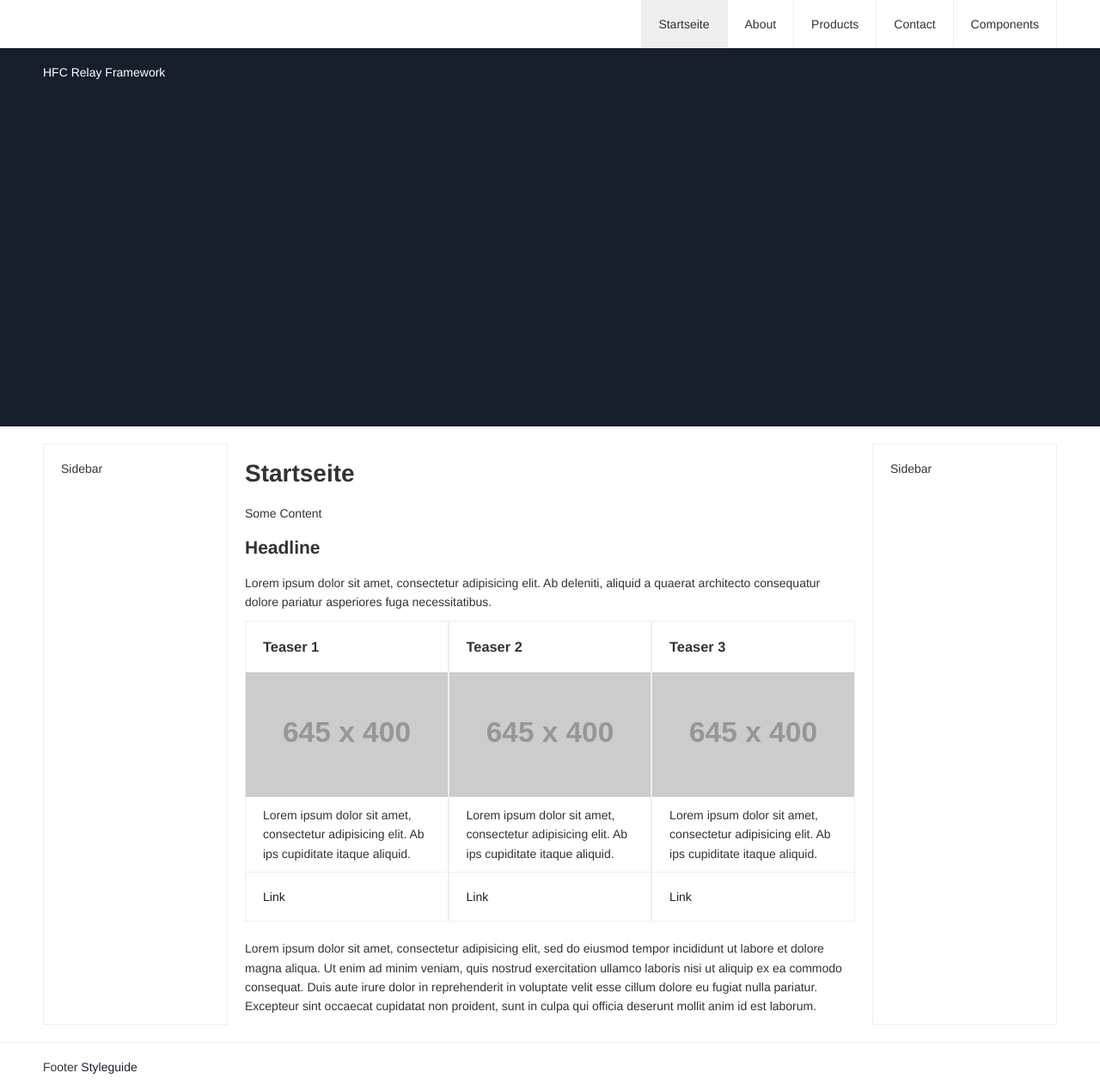
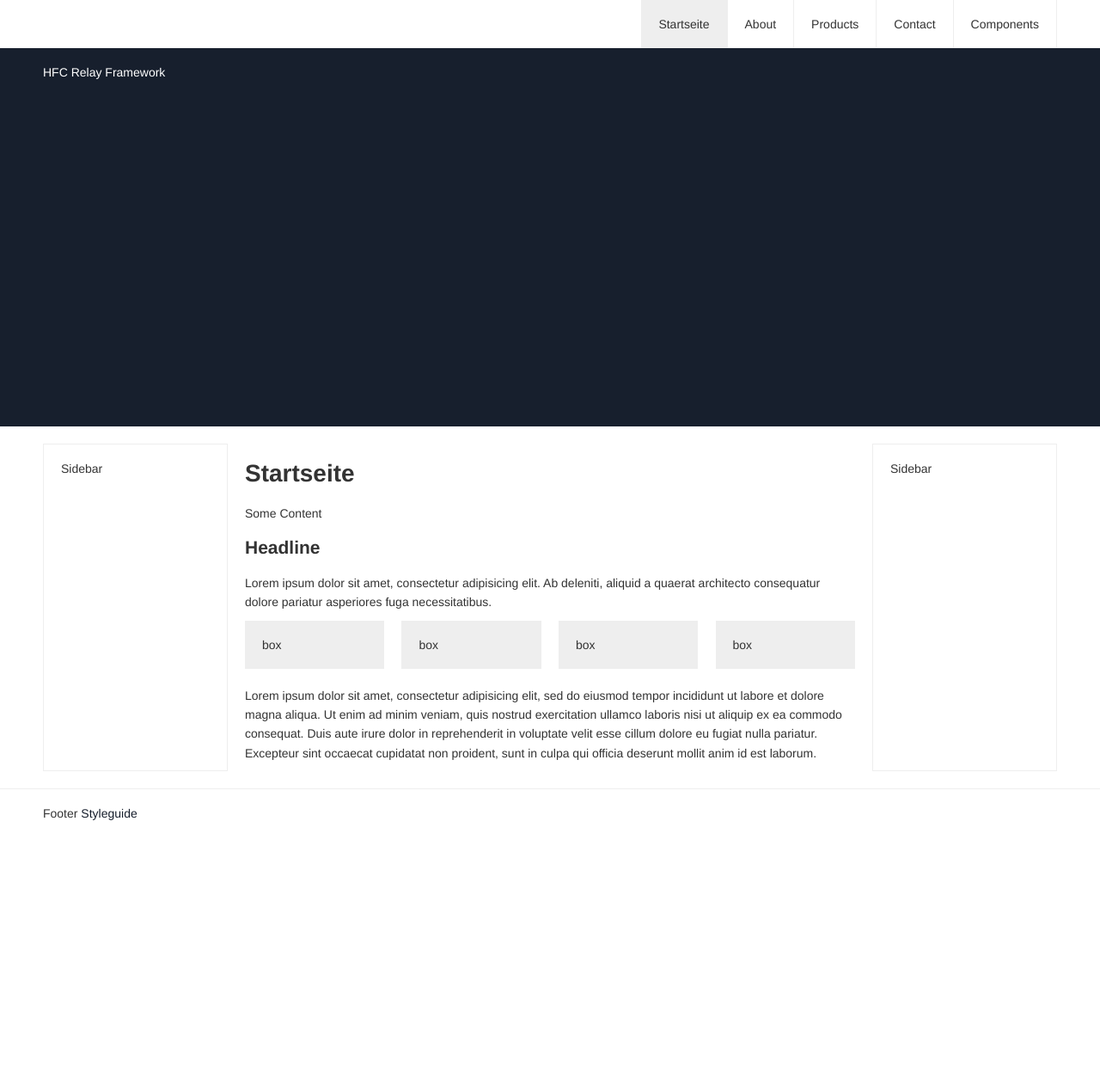
Before and after one commit to NilsDannemann/j_hfc_relay, a Jekyll site: the page built from index.html, in a window 1280 px wide. Shown: the whole page at 86% size. Built offline with Jekyll 4.4.1, drawn with Linux system fonts in a browser that asks for light colours; after the commit the page ends 974 px from its top, so only the background shows below that.

Commit message:
[update] docs

```diff
--- a/_includes/_config.scss
+++ b/_includes/_config.scss
@@ -40,7 +40,7 @@ $color-brand: $color-spaceblack;
 $whitespace		: 20px;
 $sidebar-width	: 215px;
 $responsive		: true 	!default; // true or false
-$use-flexbox	: false !default; // true or false
+$use-flexbox	: false !default; // true or false (used in grid only so far)
 $breakpoints: (
 	'x-small': 321px,
 	'small'  : 641px,
--- a/css/style.scss
+++ b/css/style.scss
@@ -19,11 +19,20 @@
 
 
 .box {
-	@include column('1/4');
+	@include column('1/1');
 	padding: $whitespace;
+	margin-bottom: $whitespace;
 	background: #eee;
 
-	@include respond-to(x-small) {
+	@include respond-to(small) {
 		@include column('1/2', 0);
 	}
+
+	@include respond-to(large) {
+		@include column('1/2');
+	}
+
+	@include respond-to(x-large) {
+		@include column('1/4');
+	}
 }
--- a/index.html
+++ b/index.html
@@ -13,9 +13,14 @@ children: false
 
 <p>Lorem ipsum dolor sit amet, consectetur adipisicing elit. Ab deleniti, aliquid a quaerat architecto consequatur dolore pariatur asperiores fuga necessitatibus.</p>
 
-{% include components/teaser/teaser.html title="Teaser 1" text="lorem" %}
+<!-- {% include components/teaser/teaser.html title="Teaser 1" text="lorem" %}
 {% include components/teaser/teaser.html title="Teaser 2" text="lorem" %}
 {% include components/teaser/teaser.html title="Teaser 3" text="lorem" %}
+ -->
+<div class="box">box</div>
+<div class="box">box</div>
+<div class="box">box</div>
+<div class="box">box</div>
 
 <p>Lorem ipsum dolor sit amet, consectetur adipisicing elit, sed do eiusmod
 tempor incididunt ut labore et dolore magna aliqua. Ut enim ad minim veniam,
```
Also changed, not shown: README.md, 1 other file.
